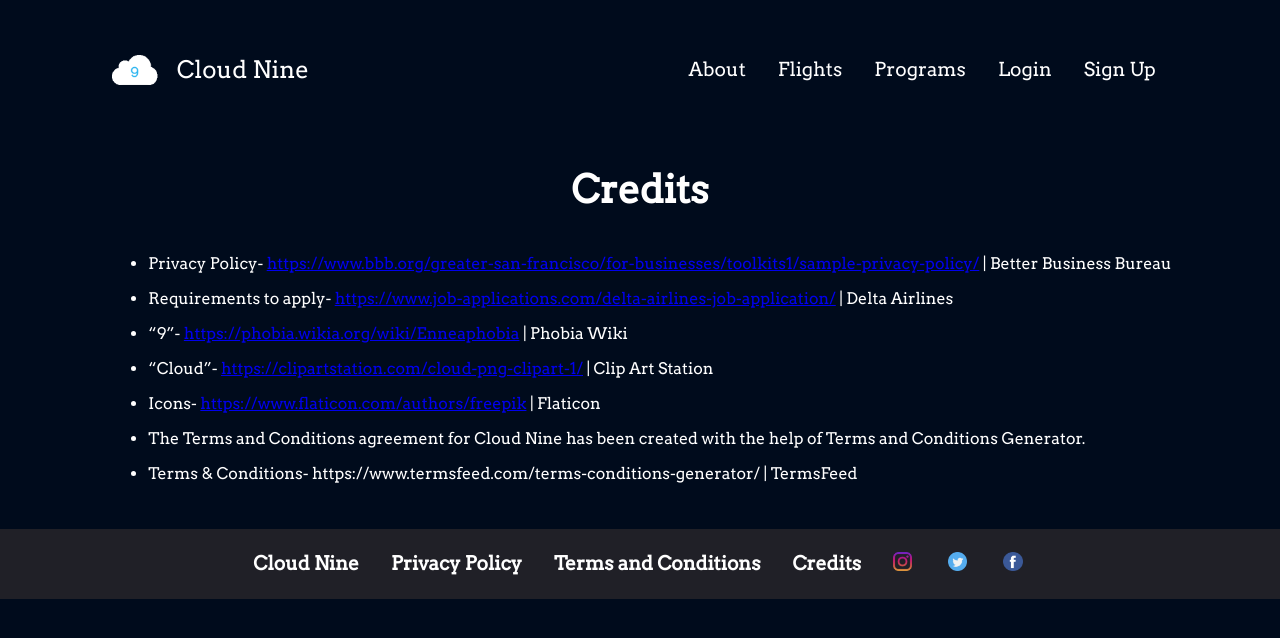
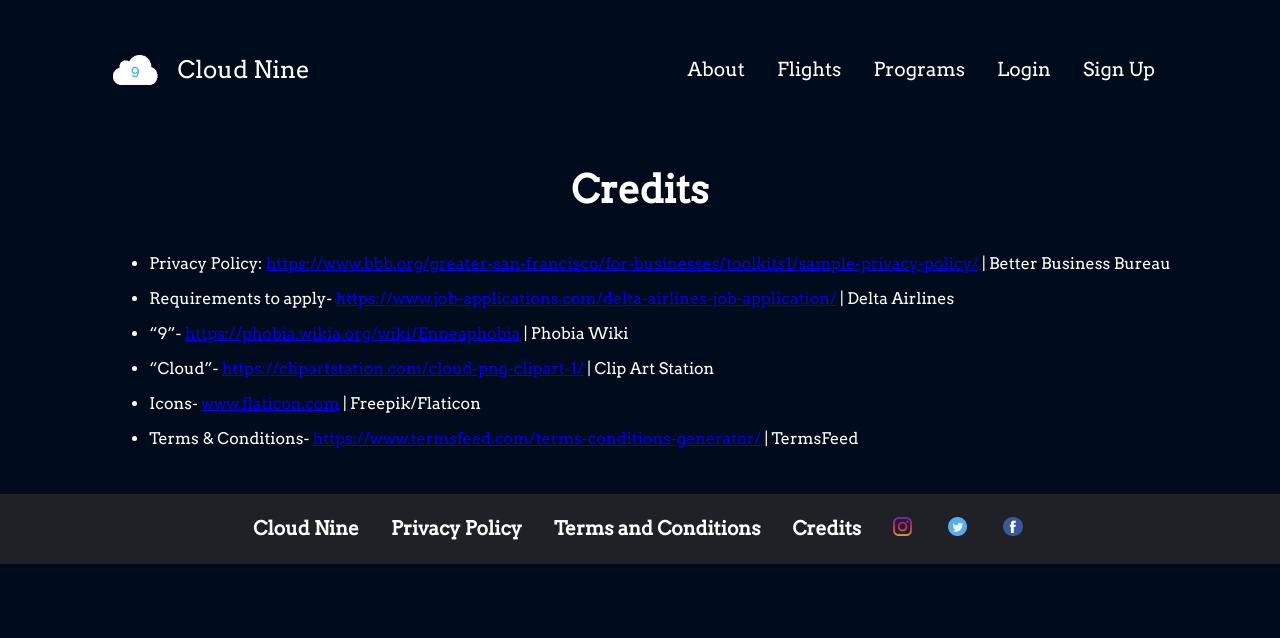
Before and after one commit to TheGuy566/fbla-cloud-nine, a Flask app: page /credits in a window 1280 px wide. Shown: the top 638 px of the page. Run offline with Flask 2, Linux system fonts and the light colour scheme.

Commit message:
Update credits.html

```diff
--- a/cloud_nine/templates/credits.html
+++ b/cloud_nine/templates/credits.html
@@ -4,7 +4,7 @@
 <h1 style="text-align: center;">Credits</h1>
 <section style="font-size: 16px;">
     <ul>
-        <li>Privacy Policy- <a href="https://www.bbb.org/greater-san-francisco/for-businesses/toolkits1/sample-privacy-policy/">https://www.bbb.org/greater-san-francisco/for-businesses/toolkits1/sample-privacy-policy/</a> | Better Business Bureau
+        <li>Privacy Policy: <a href="https://www.bbb.org/greater-san-francisco/for-businesses/toolkits1/sample-privacy-policy/">https://www.bbb.org/greater-san-francisco/for-businesses/toolkits1/sample-privacy-policy/</a> | Better Business Bureau
         <p>
         <li>Requirements to apply- <a href="https://www.job-applications.com/delta-airlines-job-application/">https://www.job-applications.com/delta-airlines-job-application/</a> | Delta Airlines
         <p>
@@ -12,11 +12,9 @@
         <p>
         <li>“Cloud”- <a href="https://clipartstation.com/cloud-png-clipart-1/">https://clipartstation.com/cloud-png-clipart-1/</a> | Clip Art Station
         <p>
-        <li>Icons- <a href="https://www.flaticon.com/authors/freepik">https://www.flaticon.com/authors/freepik</a> | Flaticon
+        <li>Icons- <a href="https://www.flaticon.com/" title="Flaticon">www.flaticon.com</a> | Freepik/Flaticon
         <p>
-        <li>The Terms and Conditions agreement for Cloud Nine has been created with the help of Terms and Conditions Generator.</li>
-        <p>
-        <li>Terms & Conditions- https://www.termsfeed.com/terms-conditions-generator/ | TermsFeed</li>
+        <li>Terms & Conditions- <a href="https://www.termsfeed.com/terms-conditions-generator/">https://www.termsfeed.com/terms-conditions-generator/</a> | TermsFeed
     </ul>
 </section>
 {% endblock %}
```
